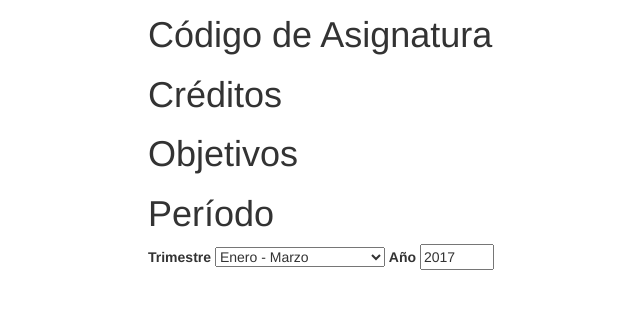
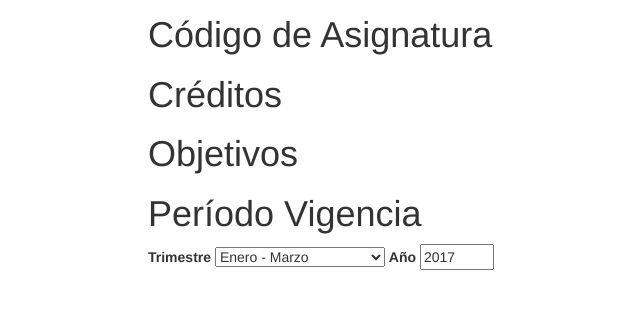
Before and after one commit to lambda-dev/SIGPAE, a Django app: page /a in a window 1280 px wide. Shown: the part 134-443 px from the top of the page, without its empty margins (507-1147 px from the left). Run offline with Django 3.2, Linux system fonts and the light colour scheme; some libraries are stand-ins or nearby versions.

Commit message:
text fixes

```diff
--- a/SIGPAE/historia1/templates/historia1/some.html
+++ b/SIGPAE/historia1/templates/historia1/some.html
@@ -32,7 +32,7 @@
       <textareat class="varios">
       </textareat>
 
-      <h1>Período</h1>
+      <h1>Período Vigencia</h1>
       <label>Trimestre</label>
       <select>
         <option value="EM">Enero - Marzo</option>
```
Also changed, not shown: SIGPAE/db.sqlite3, 1 other file.
